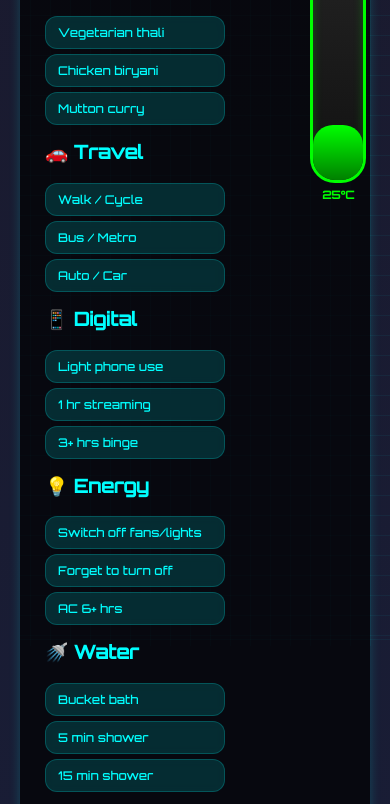
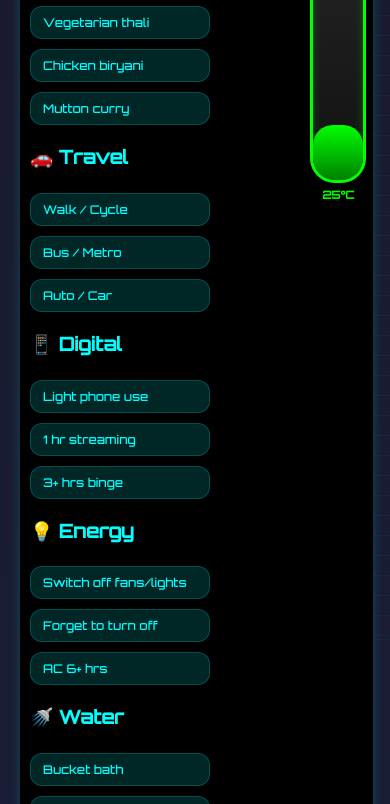
Before and after one commit to EcoHmssw/Uma, a plain HTML site: page index.html in a window 390 px wide. Shown: the part 218-1022 px from the top of the page. Drawn offline with Linux system fonts and the light colour scheme.

Commit message:
Update style.css

```diff
--- a/style.css
+++ b/style.css
@@ -172,7 +172,7 @@ button#endDay:hover {
 
 /* ===== Mobile adjustments ===== */
 @media screen and (max-width: 768px){
-#gameContainer {
+#questions {
     background: black;
     padding: 10px;
     border-radius: 8px;
```
